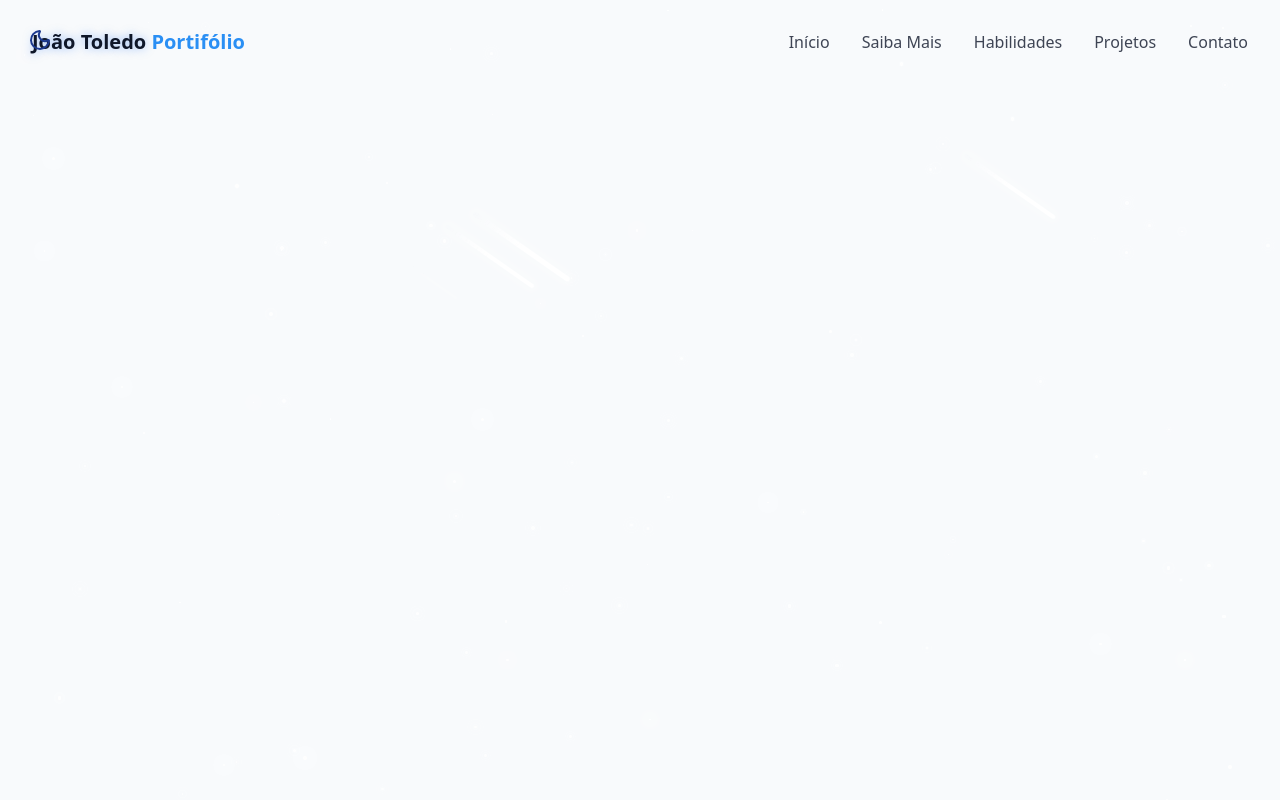
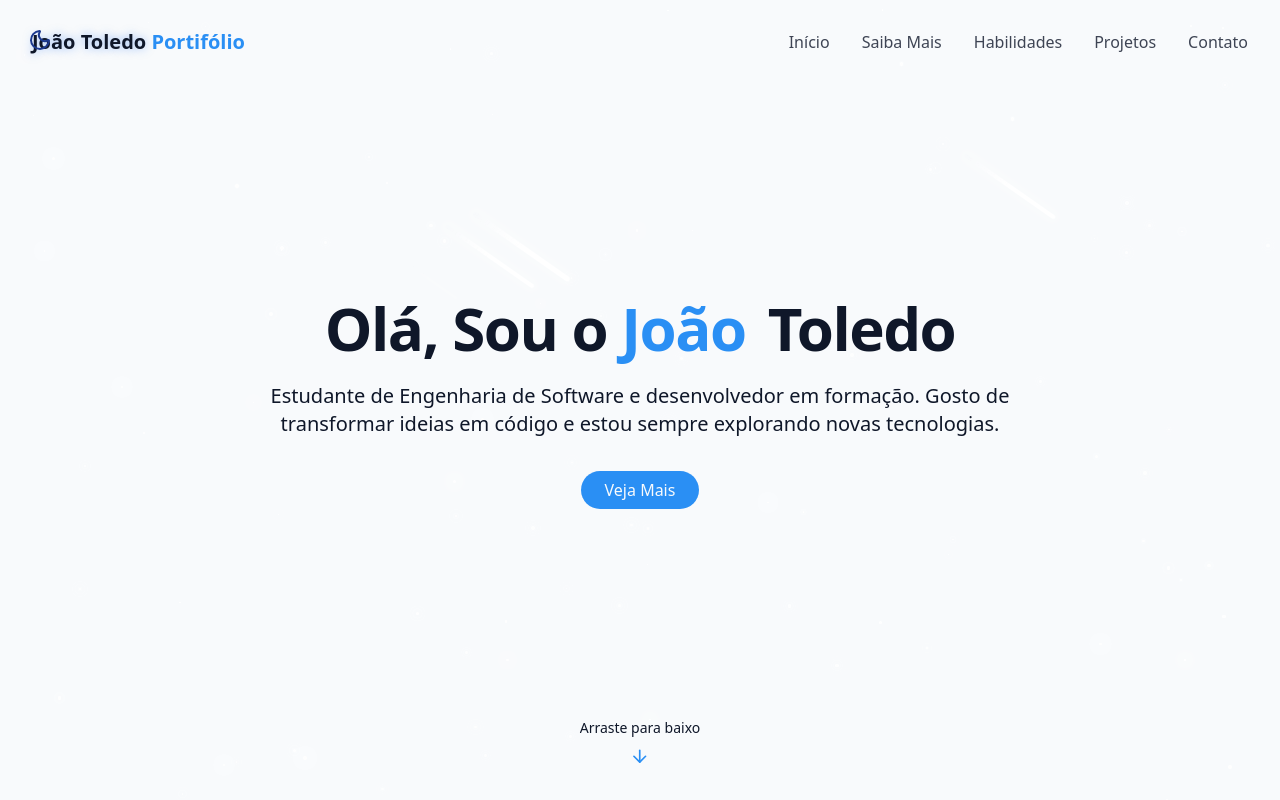
Before and after one commit to Joao-toledo/portifolio-cp3, a React (Vite) app: page / in a window 1280 px wide. Built offline with nearby package versions, Linux system fonts and the light colour scheme.

Commit message:
feat: inicio

```diff
--- /dev/null
+++ b/src/componets/Inicio.jsx
@@ -0,0 +1,41 @@
+import { ArrowDown } from "lucide-react";
+
+export const Inicio = () => {
+  return (
+    <section
+      id="hero"
+      className="relative min-h-screen flex flex-col items-center justify-center px-4"
+    >
+      <div className="container max-w-4xl mx-auto text-center z-10">
+        <div className="space-y-6">
+          <h1 className="text-4xl md:text-6xl font-bold tracking-tight">
+            <span className="opacity-0 animate-fade-in"> Olá, Sou o</span>
+            <span className="text-primary opacity-0 animate-fade-in-delay-1">
+              {" "}
+              João
+            </span>
+            <span className="text-gradient ml-2 opacity-0 animate-fade-in-delay-2">
+              {" "}
+              Toledo
+            </span>
+          </h1>
+
+          <p className="text-lg md:text-xl text-muted-foreground max-2-2xl mx-auto opacity-0 animate-fade-in-delay-3">
+            Estudante de Engenharia de Software e desenvolvedor em formação. Gosto de transformar ideias em código e estou sempre explorando novas tecnologias.
+          </p>
+
+          <div className="pt-4 opacity-0 animate-fade-in-delay-4">
+            <a href="#projects" className="cosmic-button">
+              Veja Mais
+            </a>
+          </div>
+        </div>
+      </div>
+
+      <div className="absolute bottom-8 left-1/2 transform -translate-x-1/2 flex flex-col items-center animate-bounce">
+        <span className="text-sm text-muted-foreground mb-2"> Arraste para baixo </span>
+        <ArrowDown className="h-5 w-5 text-primary" />
+      </div>
+    </section>
+  );
+};
--- a/src/pages/Home.jsx
+++ b/src/pages/Home.jsx
@@ -1,4 +1,5 @@
 import { Estrela } from "../componets/Estrela";
+import { Inicio } from "../componets/Inicio";
 import { Navbar } from "../componets/NavBar";
 import { Tema } from "../componets/Tema";
 
@@ -9,6 +10,11 @@
             <Estrela />
             <Navbar />
 
+            <main>
+                <Inicio />
+
+            </main>
+
         </div>
     )
 
```
